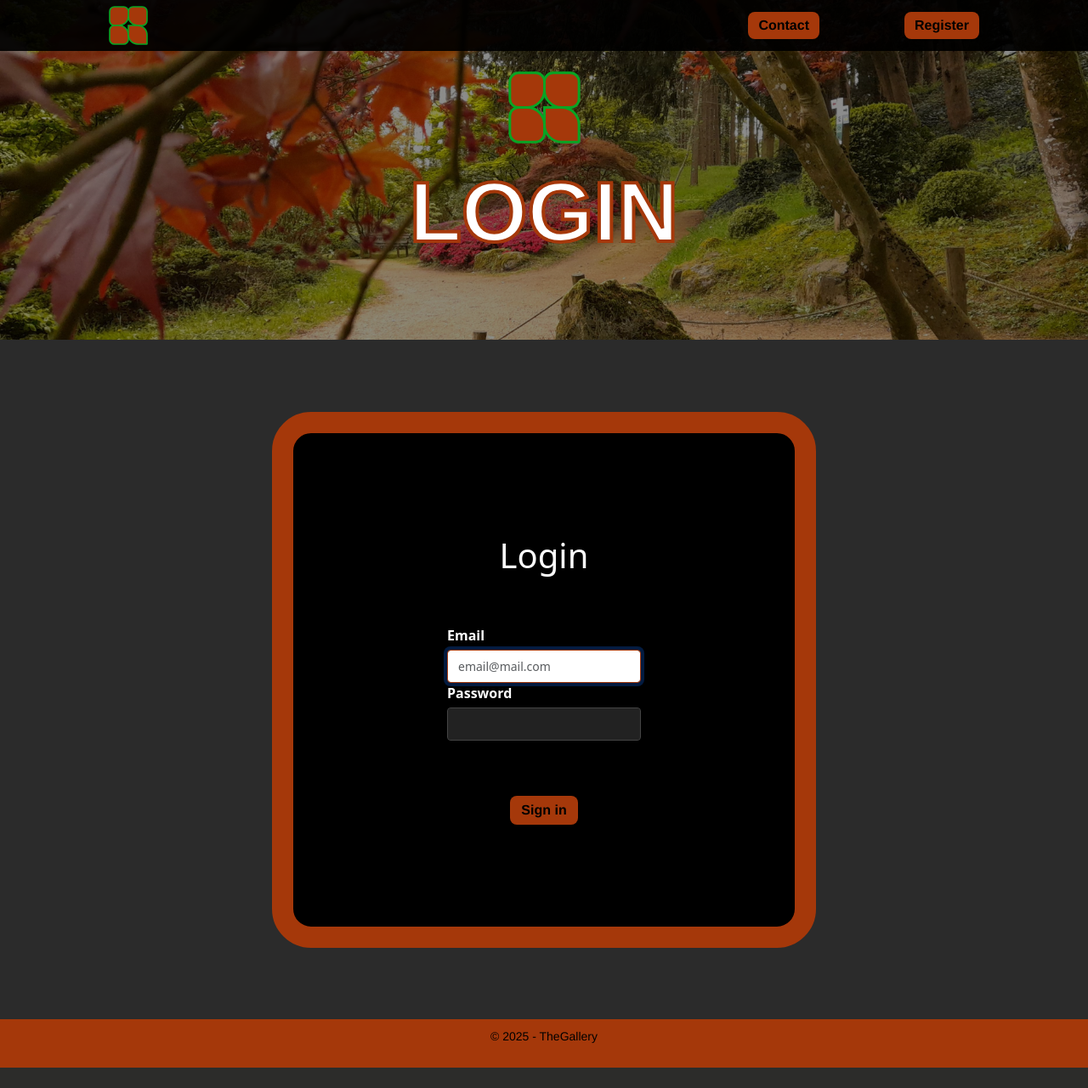
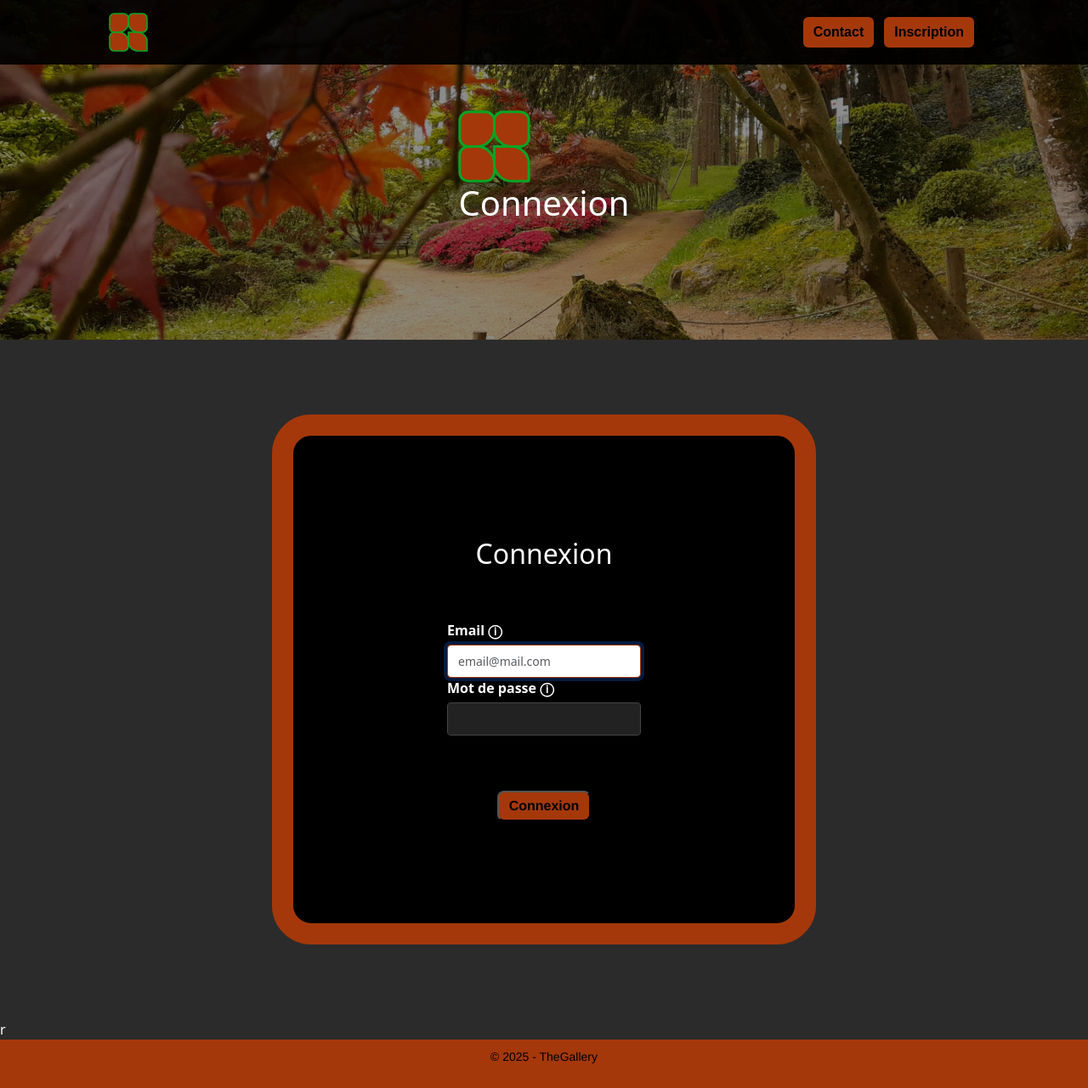
Before and after one commit to DaxaXAd/thegallery, a Symfony app: template TheGallery/templates/security/login.html.twig in a window 1280 px wide. Shown: the whole page at 85% size. Before the commit the page ends 1257 px from the top, so only its background shows below. Run offline with Twig, Linux system fonts and the light colour scheme; the template is opened without the code that fills it, so the values that code supplies are empty; style sheets or scripts are compiled from the project's sources; some libraries are stand-ins or nearby versions.

Commit message:
modif style register && login

```diff
--- a/TheGallery/templates/_modif.header.html.twig
+++ b/TheGallery/templates/_modif.header.html.twig
@@ -68,7 +68,7 @@
                     <div class="navbar-collapse collapse top-bar_menu" id="topNavMenu">
                         <ul class="navbar-nav ms-auto mb-2 mb-lg-0">
                             <li class="nav-item"><a class="nav-link button-global" href="{{ path('app_contact_new') }}">Contact</a></li>
-                            <li class="nav-item"><a class="nav-link logout-btn" href="{{ path('app_login') }}">Connexion</a></li>
+                            <li class="nav-item"><a class="nav-link button-global register-btn" href="{{ path('app_register') }}">Inscription</a></li>
                         </ul>
                     </div>
                 </div>
@@ -83,7 +83,7 @@
                         <path d="M23 23H34C40.0751 23 45 27.9249 45 34V44.615C45 44.8276 44.8276 45 44.615 45H34C27.9249 45 23 40.0751 23 34V23Z" fill="#A5380A" stroke="#08A524" stroke-width="1.61"/>
                     </svg>
                 </div>
-                <h1 class="profile-title">Inscription</h1>
+                <h1 class="post-h1">Inscription</h1>
             </div>
         </div>
 </header>
--- a/TheGallery/templates/registration/register.html.twig
+++ b/TheGallery/templates/registration/register.html.twig
@@ -9,7 +9,7 @@
                 <div class="top-bar_item container-fluid">
                     <div class="logo-gallery navbar-brand">
                         <a href="{{ path('app_post_index') }}" aria-label="home">
-                            <svg width="46" height="46" viewBox="0 0 46 46" fill="none" xmlns="http://www.w3.org/2000/svg">
+                            <svg  title="Accueil" width="46" height="46" viewBox="0 0 46 46" fill="none" xmlns="http://www.w3.org/2000/svg">
                                 <path d="M23 6.5C23 3.46243 25.4624 1 28.5 1H39.5C42.5376 1 45 3.46243 45 6.5V17.5C45 20.5376 42.5376 23 39.5 23H34C27.9249 23 23 18.0751 23 12V6.5Z" fill="#A5380A" stroke="#08A524" stroke-width="1.61"/>
                                 <path d="M23 6.5C23 3.46243 20.5376 1 17.5 1H6.5C3.46243 1 1 3.46243 1 6.5V17.5C1 20.5376 3.46243 23 6.5 23H12C18.0751 23 23 18.0751 23 12V6.5Z" fill="#A5380A" stroke="#08A524" stroke-width="1.61"/>
                                 <path d="M23 39.5C23 42.5376 20.5376 45 17.5 45H6.5C3.46243 45 1 42.5376 1 39.5V28.5C1 25.4624 3.46243 23 6.5 23H12C18.0751 23 23 27.9249 23 34V39.5Z" fill="#A5380A" stroke="#08A524" stroke-width="1.61"/>
@@ -25,7 +25,7 @@
                     <div class="navbar-collapse collapse top-bar_menu" id="topNavMenu">
                         <ul class="navbar-nav ms-auto mb-2 mb-lg-0">
                             <li class="nav-item"><a class="nav-link button-global" href="{{ path('app_contact_new') }}">Contact</a></li>
-                            <li class="nav-item"><a class="nav-link login-btn" href="{{ path('app_login') }}">Connexion</a></li>
+                            <li class="nav-item"><a class="nav-link button-global login-btn" href="{{ path('app_login') }}">Connexion</a></li>
                         </ul>
                     </div>
                 </div>
--- a/TheGallery/templates/security/login.html.twig
+++ b/TheGallery/templates/security/login.html.twig
@@ -5,15 +5,12 @@
 
 {% block body %}
 <header>
-
         <div class="header_image">
-
-					<nav class="top-bar">
-
-						<div class="top-bar_item">
-							<div class="logo-gallery">
+            <nav class="top-bar navbar navbar-expand-lg">
+                <div class="top-bar_item container-fluid">
+                    <div class="logo-gallery navbar-brand">
                         <a href="{{ path('app_post_index') }}" aria-label="home">
-									<svg width="46" height="46" viewbox="0 0 46 46" fill="none" xmlns="http://www.w3.org/2000/svg">
+                            <svg width="46" height="46" viewBox="0 0 46 46" fill="none" xmlns="http://www.w3.org/2000/svg">
                                 <path d="M23 6.5C23 3.46243 25.4624 1 28.5 1H39.5C42.5376 1 45 3.46243 45 6.5V17.5C45 20.5376 42.5376 23 39.5 23H34C27.9249 23 23 18.0751 23 12V6.5Z" fill="#A5380A" stroke="#08A524" stroke-width="1.61"/>
                                 <path d="M23 6.5C23 3.46243 20.5376 1 17.5 1H6.5C3.46243 1 1 3.46243 1 6.5V17.5C1 20.5376 3.46243 23 6.5 23H12C18.0751 23 23 18.0751 23 12V6.5Z" fill="#A5380A" stroke="#08A524" stroke-width="1.61"/>
                                 <path d="M23 39.5C23 42.5376 20.5376 45 17.5 45H6.5C3.46243 45 1 42.5376 1 39.5V28.5C1 25.4624 3.46243 23 6.5 23H12C18.0751 23 23 27.9249 23 34V39.5Z" fill="#A5380A" stroke="#08A524" stroke-width="1.61"/>
@@ -21,38 +18,81 @@
                             </svg>
                         </a>
                     </div>
-							<div class="top-bar_menu">
-							<a href="{{ path('app_contact_new') }}" class="button-global button" aria-label="contact">Contact</a>
-							<a href="{{ path('app_register') }}" class="register-btn button" aria-label="registration">Register</a>
+
+                    <button class="navbar-toggler" type="button" data-bs-toggle="collapse" data-bs-target="#topNavMenu" aria-controls="topNavMenu" aria-expanded="false" aria-label="Toggle navigation">
+                        <span class="navbar-toggler-icon"></span>
+                    </button>
+
+                    <div class="navbar-collapse collapse top-bar_menu" id="topNavMenu">
+                        <ul class="navbar-nav ms-auto mb-2 mb-lg-0">
+                            <li class="nav-item"><a class="nav-link button-global" href="{{ path('app_contact_new') }}">Contact</a></li>
+                            <li class="nav-item"><a class="nav-link button-global register-btn" href="{{ path('app_register') }}">Inscription</a></li>
+                        </ul>
                     </div>
                 </div>
+            </nav>
 
-					</nav>
-					<div class="login-container">
+            <div class="text-header">
                 <div>
-								<svg class="login-logo" width="46" height="46" viewbox="0 0 46 46" fill="none" xmlns="http://www.w3.org/2000/svg">
+                    <svg class="post-logo" width="46" height="46" viewBox="0 0 46 46" fill="none" xmlns="http://www.w3.org/2000/svg">
                         <path d="M23 6.5C23 3.46243 25.4624 1 28.5 1H39.5C42.5376 1 45 3.46243 45 6.5V17.5C45 20.5376 42.5376 23 39.5 23H34C27.9249 23 23 18.0751 23 12V6.5Z" fill="#A5380A" stroke="#08A524" stroke-width="1.61"/>
                         <path d="M23 6.5C23 3.46243 20.5376 1 17.5 1H6.5C3.46243 1 1 3.46243 1 6.5V17.5C1 20.5376 3.46243 23 6.5 23H12C18.0751 23 23 18.0751 23 12V6.5Z" fill="#A5380A" stroke="#08A524" stroke-width="1.61"/>
                         <path d="M23 39.5C23 42.5376 20.5376 45 17.5 45H6.5C3.46243 45 1 42.5376 1 39.5V28.5C1 25.4624 3.46243 23 6.5 23H12C18.0751 23 23 27.9249 23 34V39.5Z" fill="#A5380A" stroke="#08A524" stroke-width="1.61"/>
                         <path d="M23 23H34C40.0751 23 45 27.9249 45 34V44.615C45 44.8276 44.8276 45 44.615 45H34C27.9249 45 23 40.0751 23 34V23Z" fill="#A5380A" stroke="#08A524" stroke-width="1.61"/>
                     </svg>
                 </div>
-						<h1 class="login-h1">Login</h1>
+                <h1 class="post-h1">Connexion</h1>
+            </div>
+        </div>
+</header>
+	<main>
+	{% if app.user is empty %}
+		<form class="form_container login-form" method="post" aria-label="Formulaire de connexion">
+			{% if error %}
+				<div class="alert alert-danger" role="alert">
+					{{ error.messageKey|trans(error.messageData, 'security') }}
+				</div>
+			{% endif %}
 
+			<h2 class="login-h2">Connexion</h2>
+
+			<div class="form-group">
+				<div class="form-input">
+					<label for="username">
+						Email
+						<span title="Entrez l'adresse utilisée lors de votre inscription.">ⓘ</span>
+					</label>
+					<input type="email" value="{{ last_username }}" name="_username" id="username" class="form-control" autocomplete="email" placeholder="email@mail.com" required autofocus>
+				</div>
+
+				<div class="form-input">
+					<label for="password">
+						Mot de passe
+						<span title="Il est sensible à la casse. Exemple : A ≠ a">ⓘ</span>
+					</label>
+					<input type="password" name="_password" id="password" class="form-control" autocomplete="current-password" required>
 				</div>
 			</div>
 
+			<input type="hidden" name="_csrf_token" value="{{ csrf_token('authenticate') }}">
 
-	</header>
+			<button class="login-btn button-global" type="submit" aria-label="Se connecter">
+				Connexion
+			</button>
+		</form>
+	{% else %}
+		<a href="{{ path('app_post_index') }}">Retour à l'accueil</a>
+	{% endif %}
+</main>r
 
-	<main>
+	{# <main>
 		{% if app.user is empty %}
 		<form class="form_container" method="post">
 			{% if error %}
 				<div class="alert alert-danger">{{ error.messageKey|trans(error.messageData, 'security') }}</div>
 			{% endif %}
 
-			<h1 class="h1">Login</h1>
+			<h2 class="h1">Login</h2>
 
 			<div class="form-group">
 
@@ -77,7 +117,7 @@
 		{% else %}
 			<a href="{{ path('app_post_index') }}">Go to the homepage</a>
 		{% endif %}
-	</main>
+	</main> #}
 {% endblock %}
 
 
```
Lines whose indentation alone changed are shown as unchanged.
